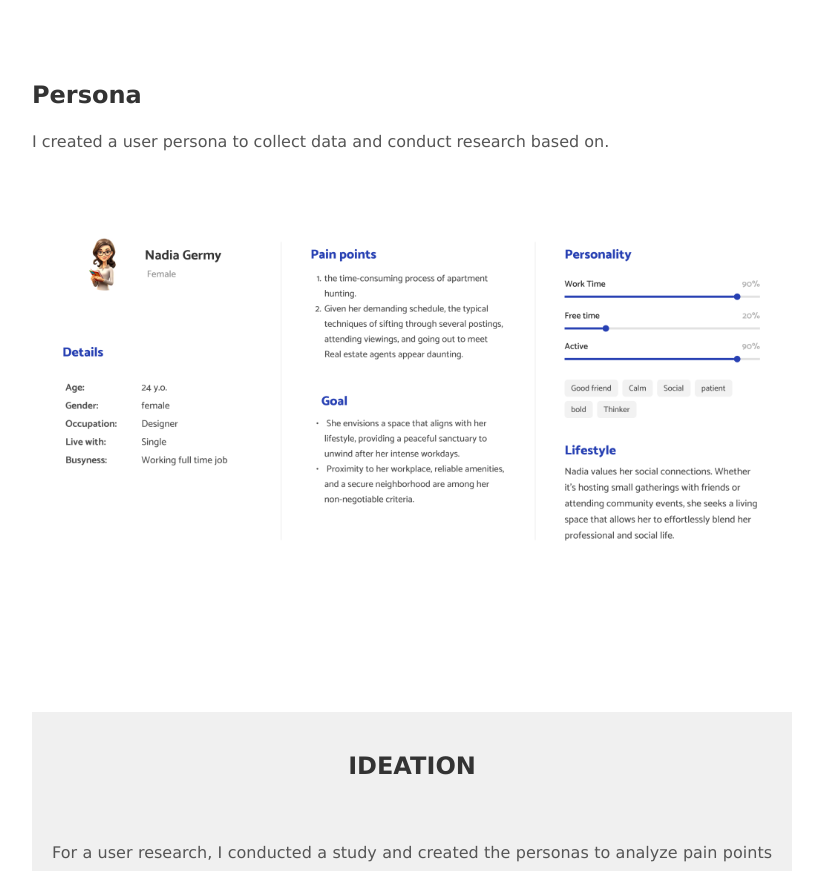
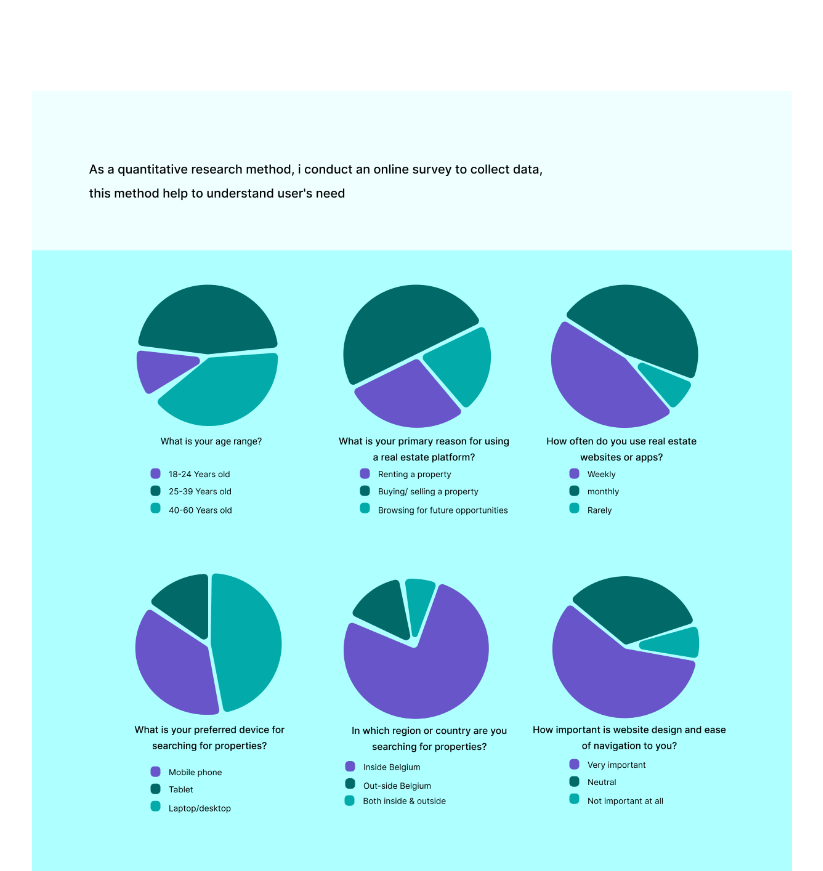
Before and after one commit to injika/sweet-home, a plain HTML site: page index.html in a window 1280 px wide. Shown: the part 3665-4536 px from the top of the page, without its empty margins (228-1051 px from the left). Drawn offline with Linux system fonts and the light colour scheme.

Commit message:
Update index.html

```diff
--- a/index.html
+++ b/index.html
@@ -17,13 +17,7 @@
 
          <img src="images/project.png" alt="Nature" class="responsive">
 
-
-             <h2>Persona </h2>
-              <p>
-            I created a user persona to collect data and conduct research based on.
-             </p>
-
-             <img src="images/Nadia.webp" alt="Nature" class="responsive">
+             <img src="images/survey.png" alt="Nature" class="responsive">
 
                 <br>
                 <br>
```
